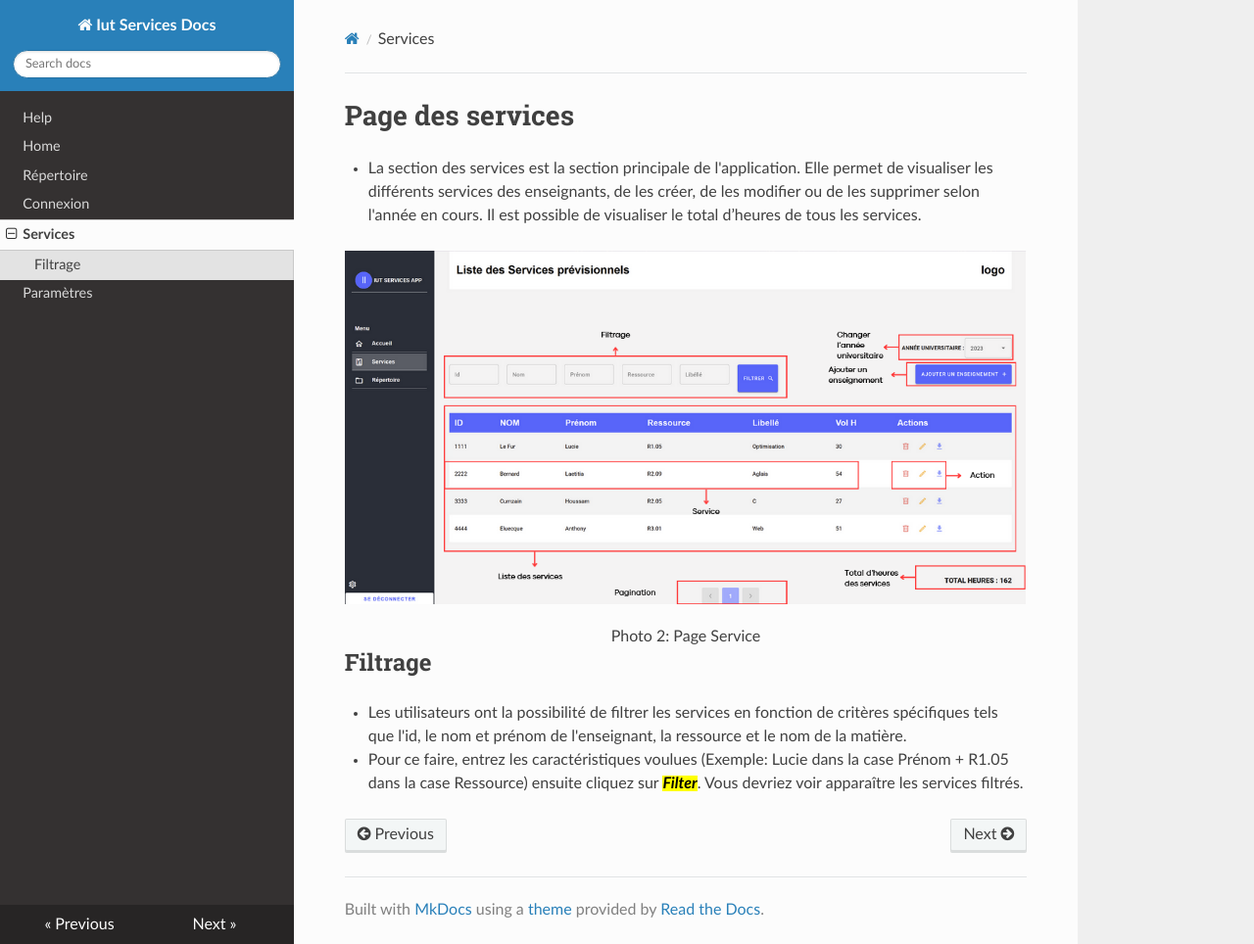
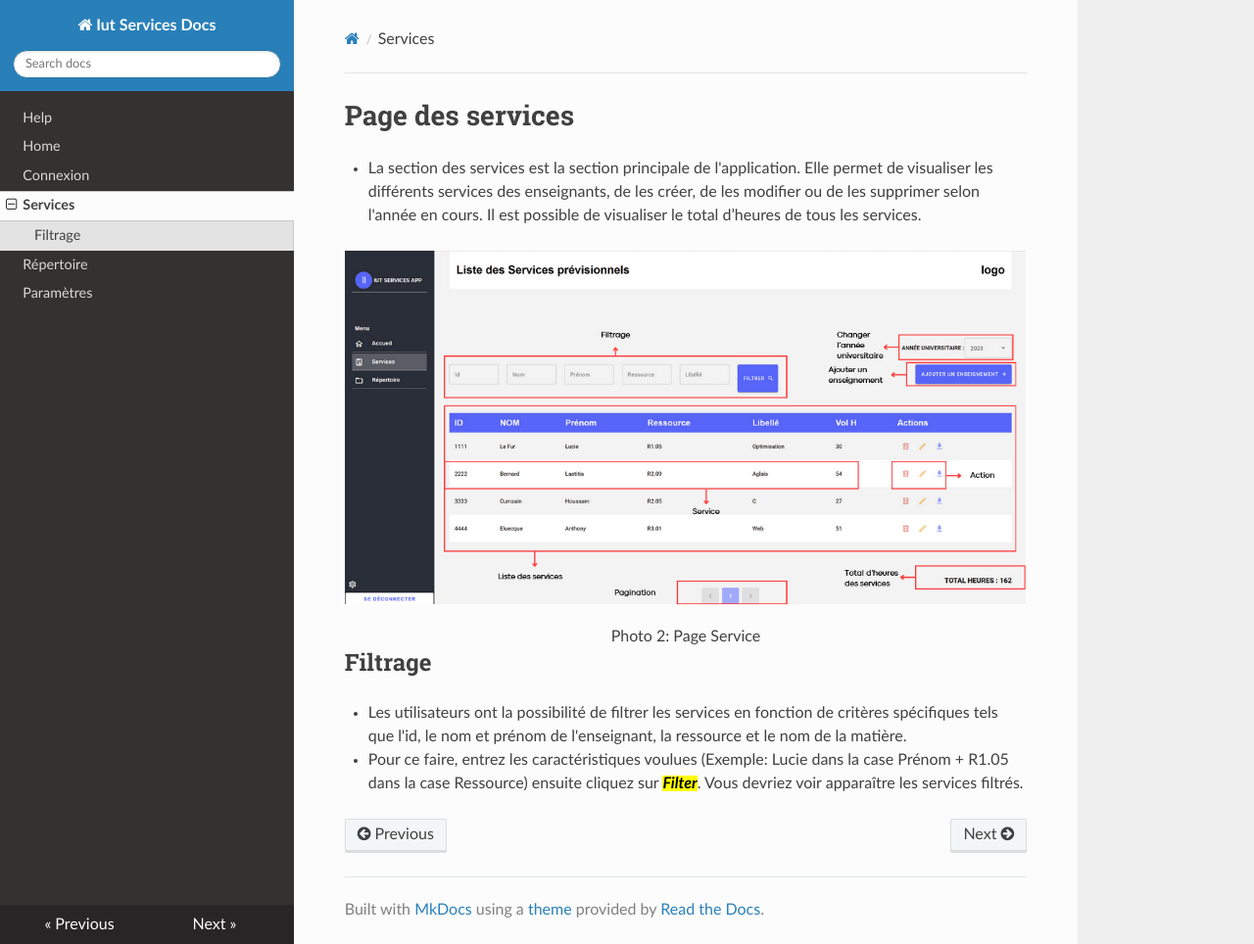
Before and after one commit to anthony-eluecque/iut-services-docs, an MkDocs documentation site: the page built from docs/services.md, in a window 1280 px wide and 964 px high. Shown: the whole window at 98% size. Built offline with MkDocs 1.6.1, drawn with Linux system fonts in a browser that asks for light colours; nearby versions of some CDN libraries; some of the changed lines change nothing that is shown.

Commit message:
fix: swap files for right order

```diff
--- a/mkdocs.yml
+++ b/mkdocs.yml
@@ -3,9 +3,9 @@ site_url: https://iut-services-docs.com/
 nav:
   - Help: index.md
   - Home: introduction.md
-  - Répertoire: directory.md
   - Connexion: login.md
   - Services: services.md
+  - Répertoire: directory.md
   - Paramètres : parametres.md
 theme: readthedocs
 markdown_extensions:
```
